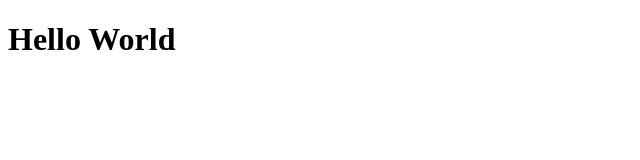
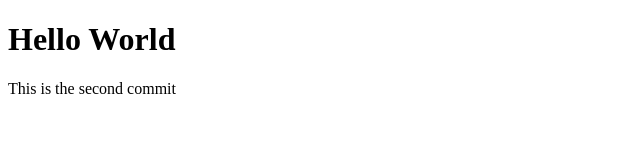
Before and after one commit to gilbertp23/gittest, a plain HTML site: page index.html in a window 1280 px wide. Shown: the whole page, without its empty margins (0-640 px from the left). Drawn offline with Linux system fonts and the light colour scheme.

Commit message:
Added a paragraph

```diff
--- a/index.html
+++ b/index.html
@@ -6,6 +6,7 @@
 
 <body>
 <h1>Hello World</h1>
+<p>This is the second commit</p>
 </body>
 
 </html>
```
